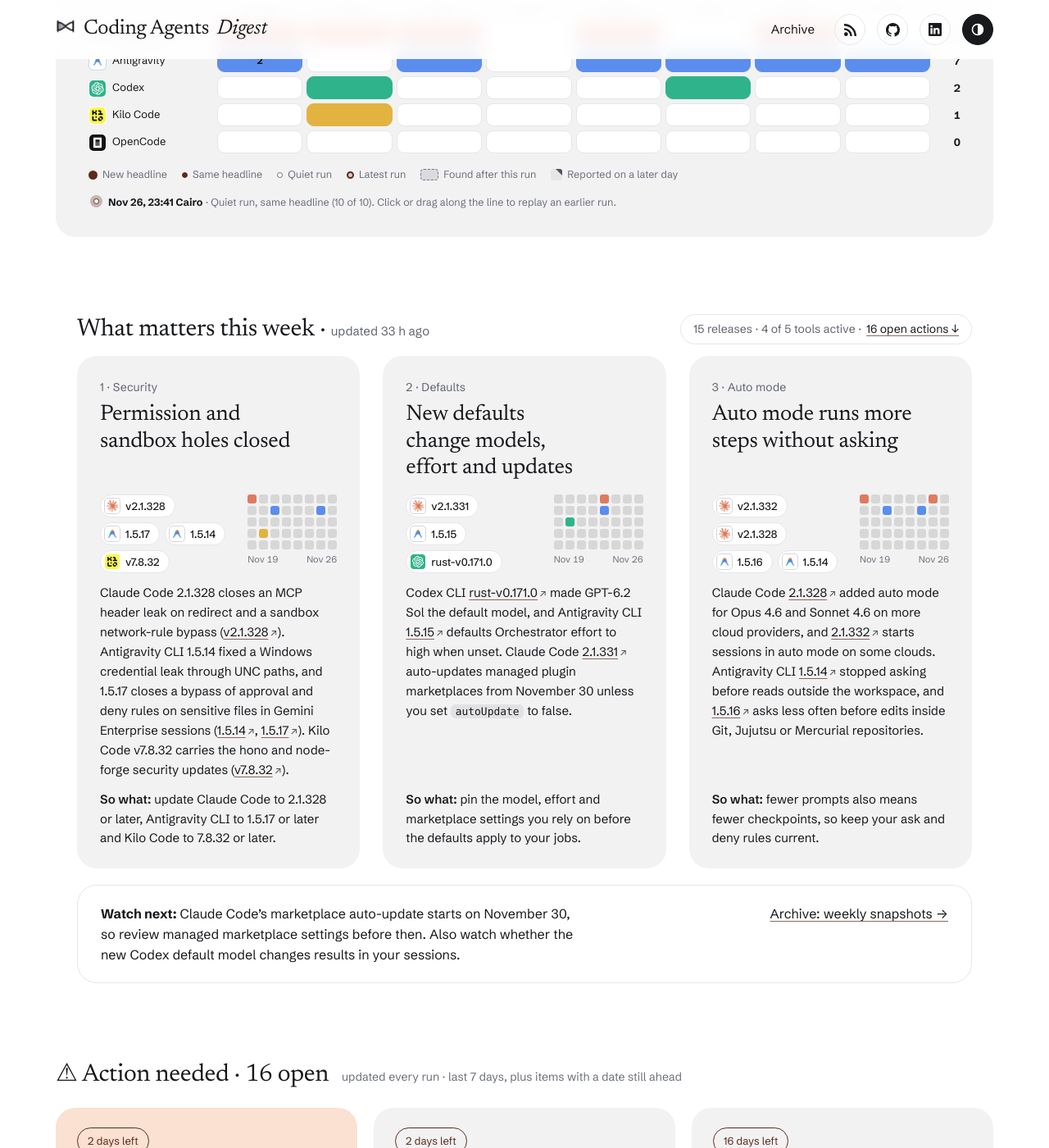
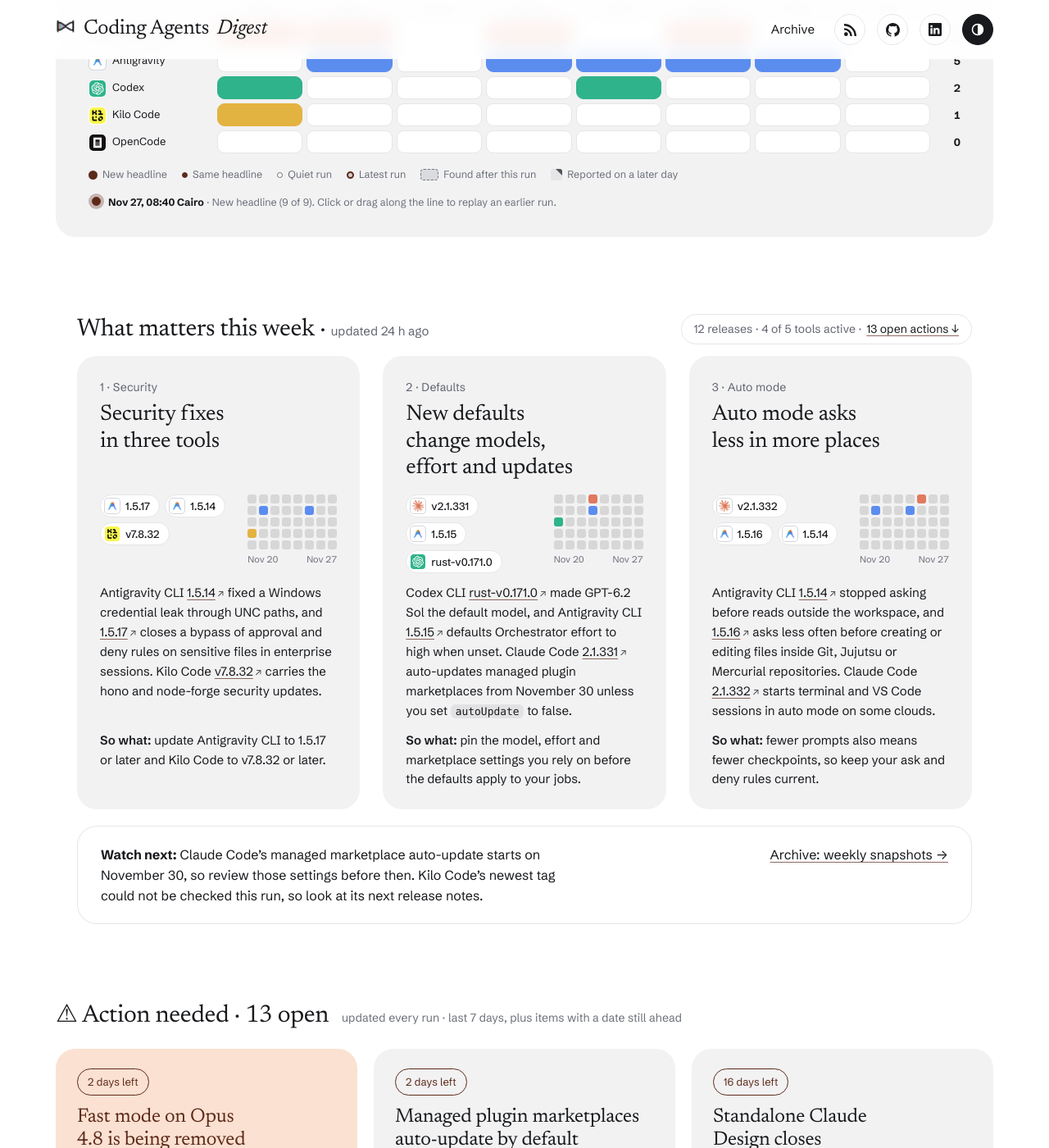
Before and after one commit to IbrahimSobh/coding-agents-digest, a Jekyll site: the page built from docs/index.html, in a window 1280 px wide and 1400 px high, scrolled down 2631 px. Shown: the whole window at 82% size. Built offline with Jekyll 4.4.1, drawn with Linux system fonts in a browser that asks for light colours; some of the changed text lies outside the part shown.

```diff
--- a/docs/_data/brief.json
+++ b/docs/_data/brief.json
@@ -1,14 +1,14 @@
 {
- "updated": "2026-11-26T23:41+02:00",
- "updated_label": "Nov 26, 23:41",
- "window": "Nov 19 to Nov 26, 2026",
- "headline": "Security fixes led the week, and new defaults in Codex, Kilo Code and Claude Code changed what runs out of the box.",
+ "updated": "2026-11-27T08:40+02:00",
+ "updated_label": "Nov 27, 08:40",
+ "window": "Nov 20 to Nov 27, 2026",
+ "headline": "Security fixes and new defaults led the week, and auto mode now asks less in Antigravity CLI and Claude Code.",
  "themes": [
   {
    "tag": "Security",
-   "title": "Permission and sandbox holes closed",
-   "facts": "Claude Code 2.1.328 closes an MCP header leak on redirect and a sandbox network-rule bypass ([v2.1.328](https://github.com/anthropics/claude-code/releases/tag/v2.1.328)). Antigravity CLI 1.5.14 fixed a Windows credential leak through UNC paths, and 1.5.17 closes a bypass of approval and deny rules on sensitive files in Gemini Enterprise sessions ([1.5.14](https://github.com/google-antigravity/antigravity-cli/releases/tag/1.5.14), [1.5.17](https://github.com/google-antigravity/antigravity-cli/releases/tag/1.5.17)). Kilo Code v7.8.32 carries the hono and node-forge security updates ([v7.8.32](https://github.com/Kilo-Org/kilocode/releases/tag/v7.8.32)).",
-   "so_what": "update Claude Code to 2.1.328 or later, Antigravity CLI to 1.5.17 or later and Kilo Code to 7.8.32 or later."
+   "title": "Security fixes in three tools",
+   "facts": "Antigravity CLI [1.5.14](https://github.com/google-antigravity/antigravity-cli/releases/tag/1.5.14) fixed a Windows credential leak through UNC paths, and [1.5.17](https://github.com/google-antigravity/antigravity-cli/releases/tag/1.5.17) closes a bypass of approval and deny rules on sensitive files in enterprise sessions. Kilo Code [v7.8.32](https://github.com/Kilo-Org/kilocode/releases/tag/v7.8.32) carries the hono and node-forge security updates.",
+   "so_what": "update Antigravity CLI to 1.5.17 or later and Kilo Code to v7.8.32 or later."
   },
   {
    "tag": "Defaults",
@@ -18,10 +18,10 @@
   },
   {
    "tag": "Auto mode",
-   "title": "Auto mode runs more steps without asking",
-   "facts": "Claude Code [2.1.328](https://github.com/anthropics/claude-code/releases/tag/v2.1.328) added auto mode for Opus 4.6 and Sonnet 4.6 on more cloud providers, and [2.1.332](https://github.com/anthropics/claude-code/releases/tag/v2.1.332) starts sessions in auto mode on some clouds. Antigravity CLI [1.5.14](https://github.com/google-antigravity/antigravity-cli/releases/tag/1.5.14) stopped asking before reads outside the workspace, and [1.5.16](https://github.com/google-antigravity/antigravity-cli/releases/tag/1.5.16) asks less often before edits inside Git, Jujutsu or Mercurial repositories.",
+   "title": "Auto mode asks less in more places",
+   "facts": "Antigravity CLI [1.5.14](https://github.com/google-antigravity/antigravity-cli/releases/tag/1.5.14) stopped asking before reads outside the workspace, and [1.5.16](https://github.com/google-antigravity/antigravity-cli/releases/tag/1.5.16) asks less often before creating or editing files inside Git, Jujutsu or Mercurial repositories. Claude Code [2.1.332](https://github.com/anthropics/claude-code/releases/tag/v2.1.332) starts terminal and VS Code sessions in auto mode on some clouds.",
    "so_what": "fewer prompts also means fewer checkpoints, so keep your ask and deny rules current."
   }
  ],
- "watch_next": "Claude Code's marketplace auto-update starts on November 30, so review managed marketplace settings before then. Also watch whether the new Codex default model changes results in your sessions."
+ "watch_next": "Claude Code's managed marketplace auto-update starts on November 30, so review those settings before then. Kilo Code's newest tag could not be checked this run, so look at its next release notes."
 }
--- a/docs/_data/headlines.json
+++ b/docs/_data/headlines.json
@@ -368,5 +368,10 @@
   "updated": "2026-11-26T23:41+02:00",
   "window": "Nov 19 to Nov 26, 2026",
   "headline": "Security fixes led the week, and new defaults in Codex, Kilo Code and Claude Code changed what runs out of the box."
+ },
+ {
+  "updated": "2026-11-27T08:40+02:00",
+  "window": "Nov 20 to Nov 27, 2026",
+  "headline": "Security fixes and new defaults led the week, and auto mode now asks less in Antigravity CLI and Claude Code."
  }
 ]
--- a/task/state.json
+++ b/task/state.json
@@ -1,6 +1,6 @@
 {
-  "last_run": "2026-11-26T23:41+02:00",
-  "last_entry_file": "docs/digests/2026-11-26-2341.md",
+  "last_run": "2026-11-27T08:40+02:00",
+  "last_entry_file": "docs/digests/2026-11-27-0840.md",
   "last_snapshot": "2026-11-26",
   "timezone": "Africa/Cairo",
   "tools": {
```
Also changed, not shown: docs/digests/2026-11-27-0840.md (added, +12 -0 lines).
